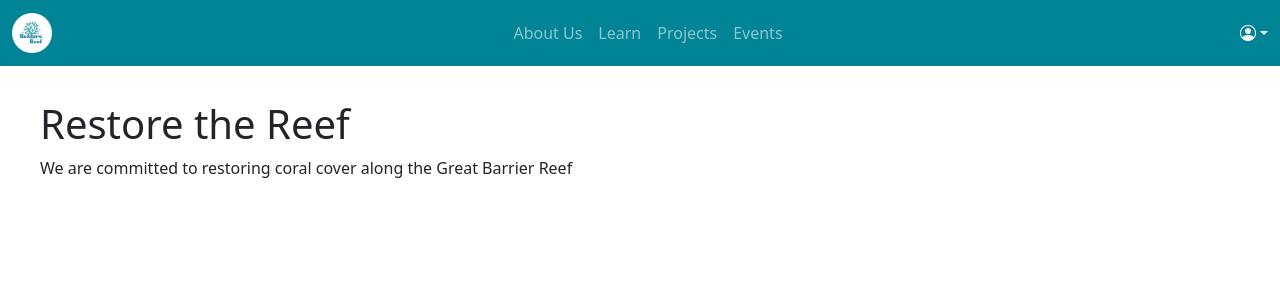
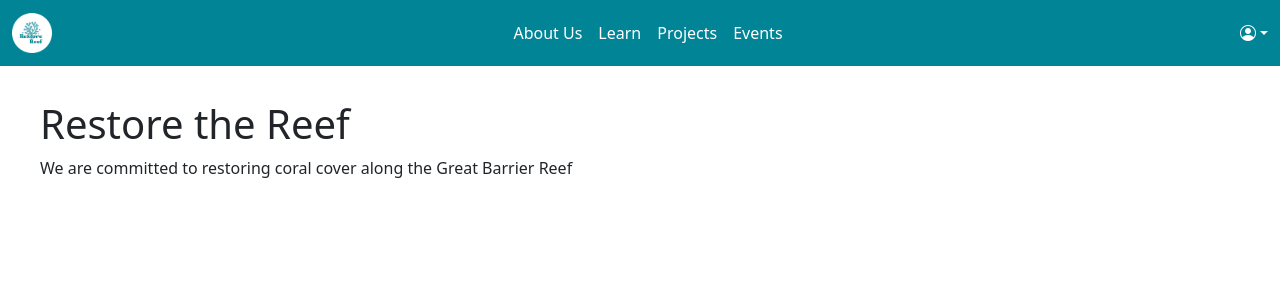
Before and after one commit to rcha0139/fit5032-assignment, a Vue app: page / in a window 1280 px wide. Shown: the top 300 px of the page. Built offline with nearby package versions, Linux system fonts and the light colour scheme.

Commit message:
added routing to all pages

```diff
--- a/src/App.vue
+++ b/src/App.vue
@@ -1,9 +1,16 @@
 <script setup>
+import NavBar from './components/NavBar.vue';
 import Homepage from './views/HomeView.vue';
 </script>
 
 <template>
-    <Homepage />
+    <header>
+        <NavBar />
+    </header>
+
+    <main class="main-box">
+        <router-view></router-view>
+    </main>
 </template>
 
 <style scoped>
--- a/src/components/NavBar.vue
+++ b/src/components/NavBar.vue
@@ -9,24 +9,23 @@
         </button>
         <div class="collapse navbar-collapse" id="navbarSupportedContent">
         <ul class="navbar-nav mb-2 mb-sm-0">
-            <li class="nav-item">
-            <a class="nav-link" href="#">About Us</a>
-            </li>
-
+            <router-link to="/" class="nav-link" active-class="active" aria-current="page"
+                >About Us</router-link
+            >
 
             <!-- will have a mini dropdown later -->
-            <li class="nav-item">
-            <a class="nav-link" href="#">Learn</a>
-            </li>
+            <router-link to="/" class="nav-link" active-class="active" aria-current="page"
+                >Learn</router-link
+            >
 
-            <li class="nav-item">
-            <a class="nav-link" href="#">Projects</a>
-            </li>
+            <router-link to="/" class="nav-link" active-class="active" aria-current="page"
+                >Projects</router-link
+            >
 
             <!-- will have a mini dropdown later -->
-            <li class="nav-item">
-            <a class="nav-link" href="#">Events</a>
-            </li>
+            <router-link to="/" class="nav-link" active-class="active" aria-current="page"
+                >Events</router-link
+            >
 
         </ul>
         </div>
--- a/src/main.js
+++ b/src/main.js
@@ -1,8 +1,12 @@
 import { createApp } from 'vue'
 import App from './App.vue'
+import router from './router'
+
 import 'bootstrap/dist/css/bootstrap.min.css'
 import 'bootstrap-icons/font/bootstrap-icons.css'
 import 'bootstrap/dist/js/bootstrap.bundle.min.js'
 
+const app = createApp(App)
+app.use(router)
 
-createApp(App).mount('#app')
+app.mount('#app')
--- a/src/router/index.js
+++ b/src/router/index.js
@@ -2,6 +2,7 @@ import { createRouter, createWebHistory } from 'vue-router'
 import HomeView from '../views/HomeView.vue'
 import AboutView from '../views/AboutView.vue'
 import LearnView from '@/views/LearnView.vue'
+import LoginView from '../views/AboutView.vue'
 
 const routes = [
   {
@@ -13,6 +14,11 @@ const routes = [
     path: '/about',
     name: 'About',
     component: AboutView
+  },
+  {
+    path: '/learn',
+    name: 'Learn',
+    component: LearnView
   },
   {
     path: '/login',
--- a/src/views/AboutView.vue
+++ b/src/views/AboutView.vue
@@ -0,0 +1,17 @@
+<template>
+    <div class="about">
+        <h1>About Us</h1>
+        <p>We are committed to restoring coral cover along the Great Barrier Reef</p>
+    </div>
+</template>
+
+<script setup>
+
+</script>
+
+<style scoped>
+    .about {
+        padding: 100px 40px 40px;
+    }
+
+</style>
--- a/src/views/HomeView.vue
+++ b/src/views/HomeView.vue
@@ -1,5 +1,4 @@
 <template>
-    <NavBar />
     <div class="home">
         <h1>Restore the Reef</h1>
         <p>We are committed to restoring coral cover along the Great Barrier Reef</p>
@@ -7,7 +6,6 @@
 </template>
 
 <script setup>
-import NavBar from '@/components/NavBar.vue';
 
 </script>
 
--- a/src/views/LearnView.vue
+++ b/src/views/LearnView.vue
@@ -0,0 +1,17 @@
+<template>
+    <div class="learn">
+        <h1>Learn</h1>
+        <p>We are committed to restoring coral cover along the Great Barrier Reef</p>
+    </div>
+</template>
+
+<script setup>
+
+</script>
+
+<style scoped>
+    .learn {
+        padding: 100px 40px 40px;
+    }
+
+</style>
```
Also changed, not shown: src/components/NavBarDropdown.vue (deleted).
